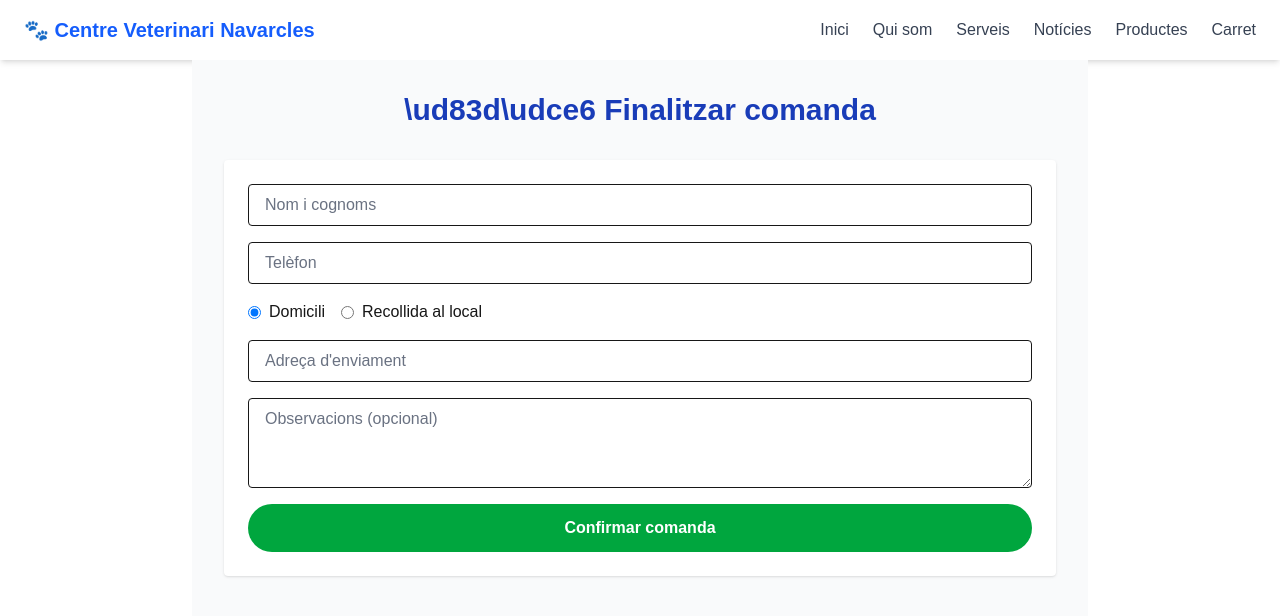
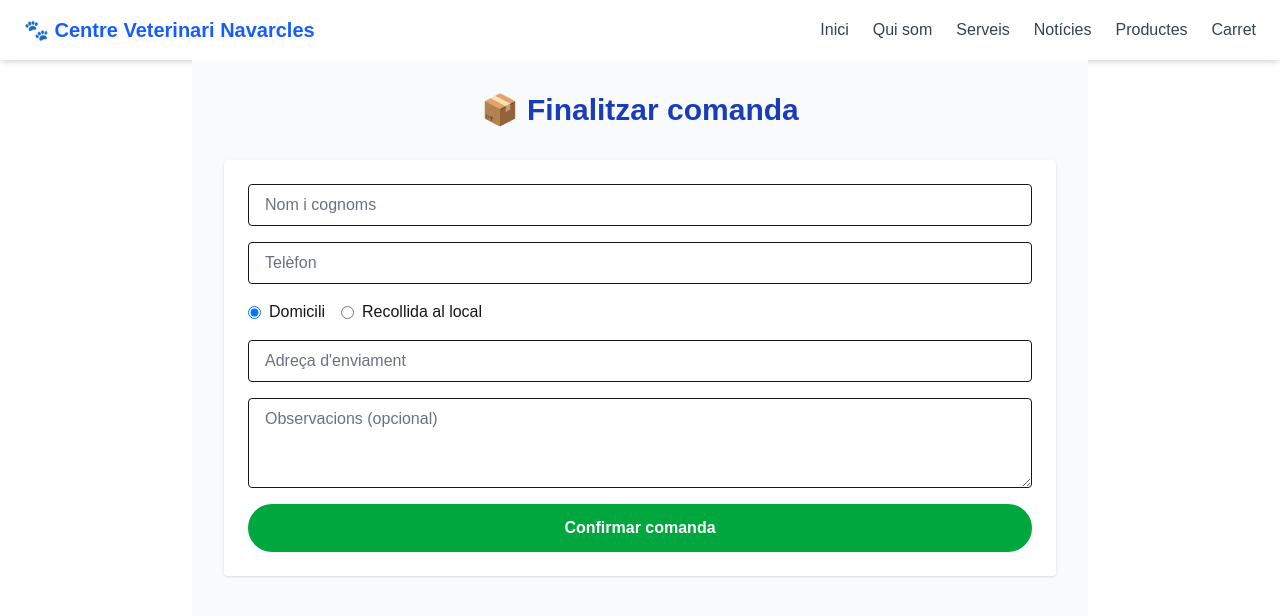
Before and after one commit to gcarrerag/webapp_cvn, a Next.js app: page /comanda in a window 1280 px wide. Shown: the top 616 px of the page. Built offline with nearby package versions, Linux system fonts and the light colour scheme.

Commit message:
test definitiu bo3 lk

```diff
--- a/app/comanda/page.js
+++ b/app/comanda/page.js
@@ -54,7 +54,8 @@ export default function Comanda() {
         productes: carret,
       }));
 
-      if (formulari.enviament === "domicili" || formulari.metodePagament === "stripe") {
+      if (formulari.metodePagament === "stripe") {
+        // 🔵 Només Stripe: no enviar comanda encara
         const respostaStripe = await fetch("/api/stripe/checkout", {
           method: "POST",
           headers: { "Content-Type": "application/json" },
@@ -66,12 +67,13 @@ export default function Comanda() {
 
         if (respostaStripe.ok) {
           const { url } = await respostaStripe.json();
-          window.location.href = url;
+          window.location.href = url; // Va cap al checkout de Stripe
         } else {
           toast.error("Error en iniciar el pagament.");
           setCarregant(false);
         }
       } else {
+        // 🟢 Si paga al local: enviar comanda ja
         await fetch("/api/comanda", {
           method: "POST",
           headers: { "Content-Type": "application/json" },
@@ -85,6 +87,7 @@ export default function Comanda() {
             })),
           }),
         });
+
         localStorage.removeItem("carret");
         router.push("/gracies");
       }
@@ -100,7 +103,7 @@ export default function Comanda() {
       <Navbar />
       <Toaster />
       <main className="p-6 md:p-8 bg-gray-50 min-h-screen max-w-4xl mx-auto">
-        <h1 className="text-3xl font-bold text-center text-blue-800 mb-8">\ud83d\udce6 Finalitzar comanda</h1>
+        <h1 className="text-3xl font-bold text-center text-blue-800 mb-8">📦 Finalitzar comanda</h1>
 
         <form onSubmit={enviarComanda} className="grid gap-4 mb-10 bg-white p-6 rounded shadow">
           <input
@@ -122,6 +125,7 @@ export default function Comanda() {
             className="border px-4 py-2 rounded w-full placeholder-gray-500"
           />
 
+          {/* Enviament */}
           <div className="flex flex-col sm:flex-row gap-4">
             <label className="flex items-center gap-2">
               <input
@@ -145,6 +149,7 @@ export default function Comanda() {
             </label>
           </div>
 
+          {/* Adreça */}
           {formulari.enviament === "domicili" && (
             <input
               type="text"
@@ -157,6 +162,7 @@ export default function Comanda() {
             />
           )}
 
+          {/* Mètode de pagament */}
           {formulari.enviament === "recollida" && (
             <div>
               <h3 className="font-semibold mb-2 text-gray-700">Mètode de pagament</h3>
@@ -192,9 +198,10 @@ export default function Comanda() {
           </button>
         </form>
 
+        {/* Carret resum */}
         {carret.length > 0 && (
           <div className="bg-white p-6 rounded shadow">
-            <h2 className="text-2xl font-semibold mb-6 text-center">\ud83d\uded9\ufe0f Resum del carret</h2>
+            <h2 className="text-2xl font-semibold mb-6 text-center">🛍️ Resum del carret</h2>
             <ul className="space-y-3">
               {carret.map((prod, i) => (
                 <li key={i} className="flex justify-between border-b pb-2 text-gray-700">
```
